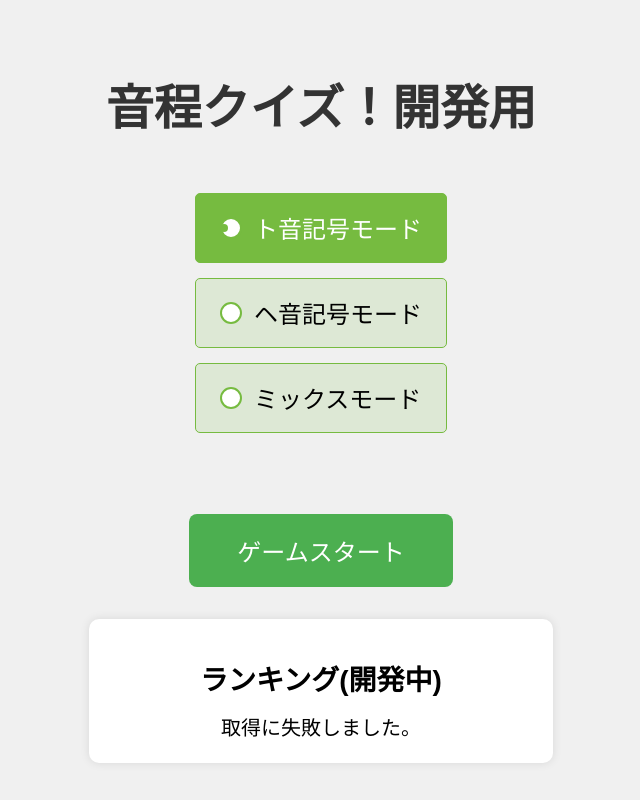
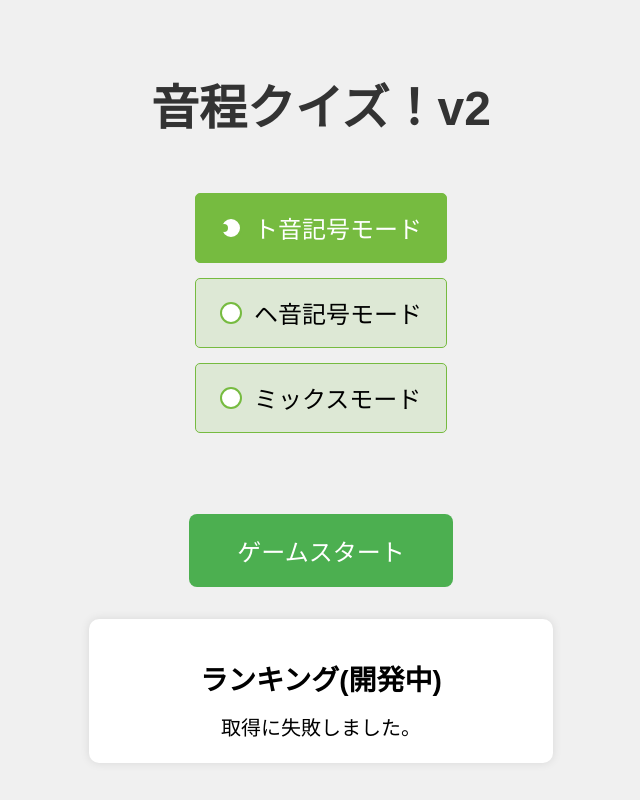
Before and after one commit to bububukun/ontei, a plain HTML site: page 2index.html in a window 1280 px wide. Shown: the whole page, without its empty margins (319-959 px from the left). Drawn offline with Linux system fonts and the light colour scheme; no server answers.

Commit message:
Update 2index.html

```diff
--- a/2index.html
+++ b/2index.html
@@ -2,7 +2,7 @@
 <html lang="ja">
 <head>
   <meta charset="UTF-8" />
-  <title>度数クイズ開発用 - スタート画面</title>
+  <title>度数クイズv2 - スタート画面</title>
   <style>
     body {
       display: flex;
@@ -106,7 +106,7 @@
   </style>
 </head>
 <body>
-  <h1>音程クイズ！開発用</h1>
+  <h1>音程クイズ！v2</h1>
 
   <!-- モード選択 -->
   <div id="mode-select">
```
